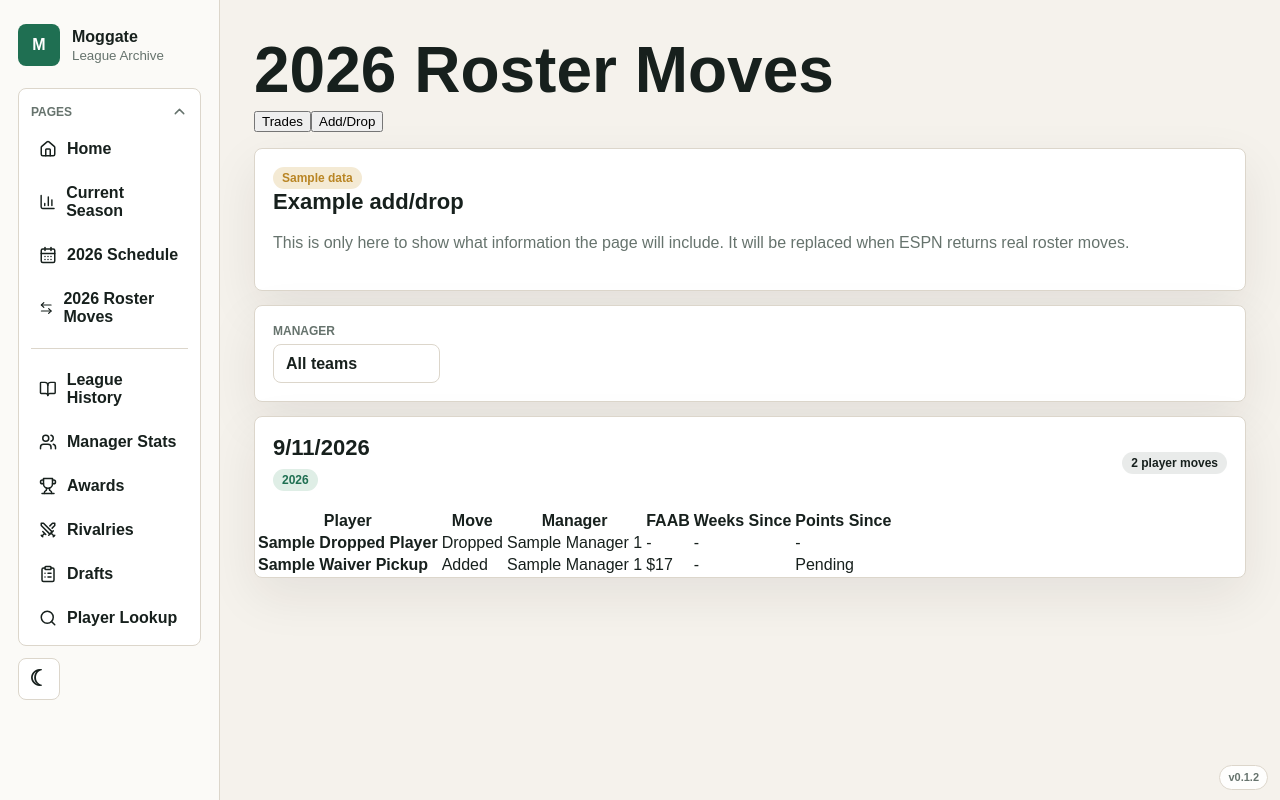
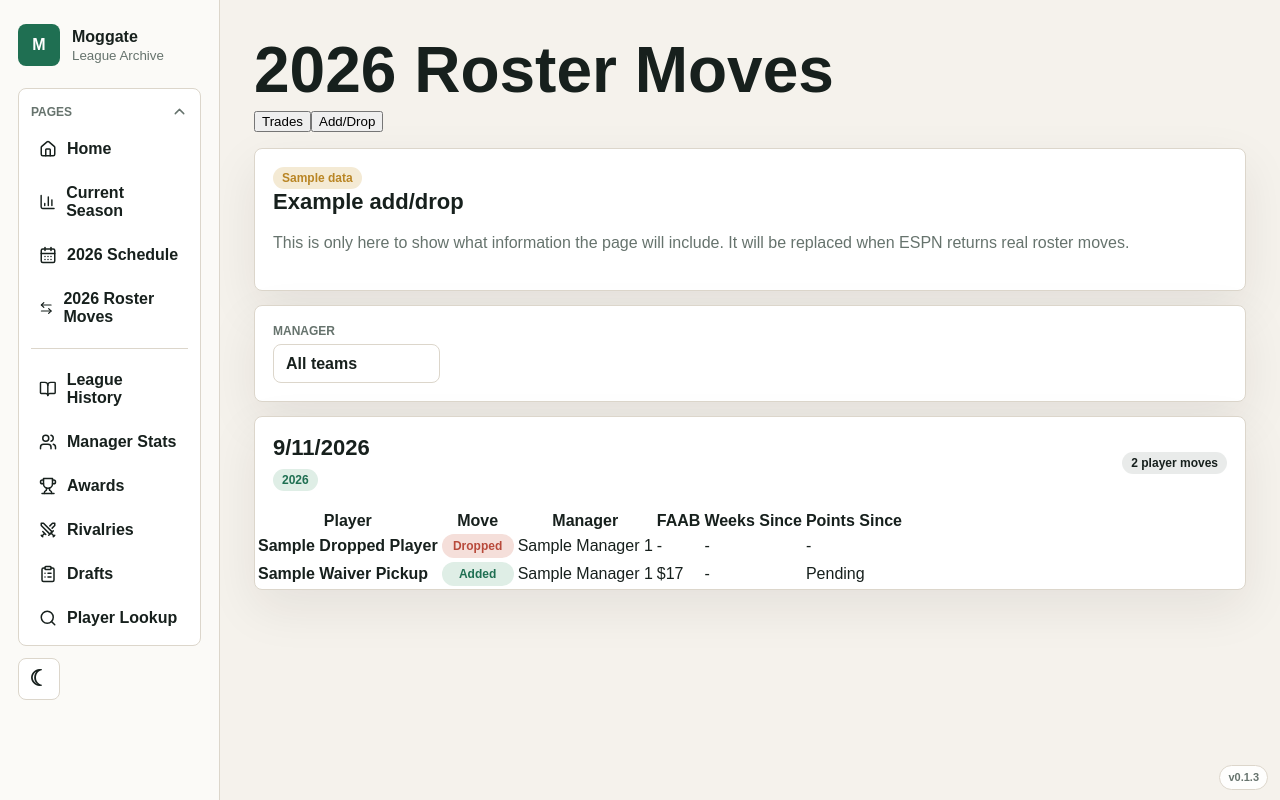
Before and after one commit to trevorp24/Fantasy-History-Website, a Next.js app: page /trades in a window 1280 px wide. Both pictures are taken after a click on the button "Add/Drop". Built offline with nearby package versions, Linux system fonts and the light colour scheme.

Commit message:
Update Moggate league site

```diff
--- a/app/globals.css
+++ b/app/globals.css
@@ -923,6 +923,26 @@ p {
   border-bottom: 0;
 }
 
+.move-action {
+  border-radius: 999px;
+  display: inline-flex;
+  font-size: 12px;
+  font-weight: 900;
+  justify-content: center;
+  min-width: 72px;
+  padding: 5px 10px;
+}
+
+.move-action.added {
+  background: #dfeee6;
+  color: var(--green);
+}
+
+.move-action.dropped {
+  background: #f5dfda;
+  color: var(--red);
+}
+
 .subsection {
   border: 1px solid var(--line);
   border-radius: 8px;
--- a/app/trades/RosterMovesTabs.tsx
+++ b/app/trades/RosterMovesTabs.tsx
@@ -251,7 +251,9 @@ export function RosterMovesTabs({ trades, addDrops, tradeImpacts, managerNames }
                             <strong>{move.playerName}</strong>
                             {impact?.projectedOnly && <span className="cell-note">Projected until games are final</span>}
                           </td>
-                          <td>{move.action === "added" ? "Added" : "Dropped"}</td>
+                          <td>
+                            <span className={`move-action ${move.action}`}>{move.action === "added" ? "Added" : "Dropped"}</span>
+                          </td>
                           <td>{managerName(managerNames, move.managerId)}</td>
                           <td>{move.bidAmount !== undefined ? `$${move.bidAmount}` : "-"}</td>
                           <td>{impact?.weeksTracked || "-"}</td>
--- a/package.json
+++ b/package.json
@@ -1,6 +1,6 @@
 {
   "name": "moggate-history",
-  "version": "0.1.2",
+  "version": "0.1.3",
   "private": true,
   "scripts": {
     "dev": "next dev",
```
Also changed, not shown: work/generate-preview-pages.mjs (+2 -2 lines), 10 other files (tests, documents, lock files or other folders).
